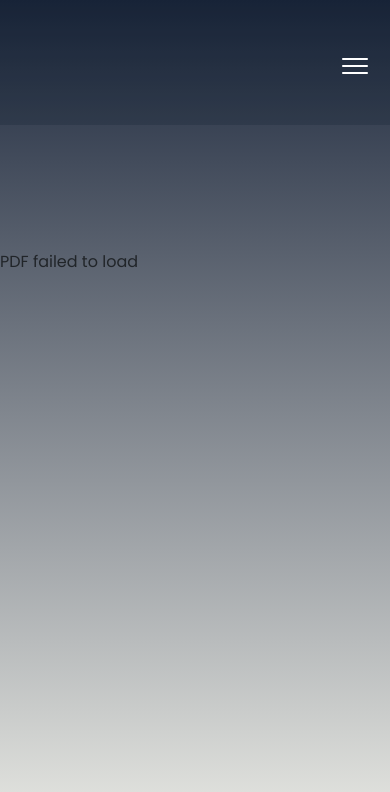
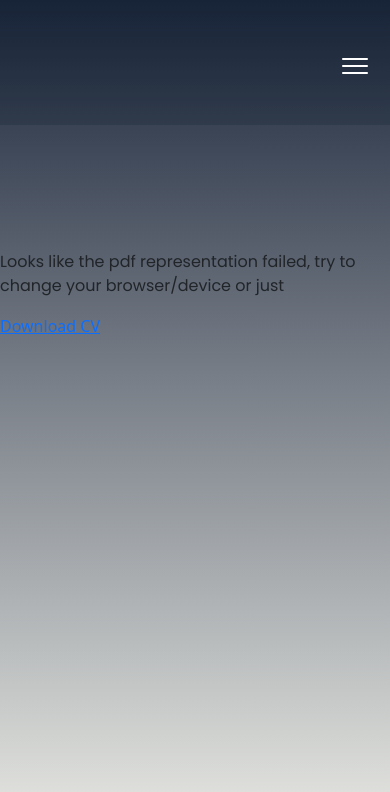
Before and after one commit to IgorPolajzer/software_developer_portfolio, a React (Create React App) app: page /cv in a window 390 px wide. Shown: the top 792 px of the page. Built offline with nearby package versions, Linux system fonts and the light colour scheme.

Commit message:
Changed favicon and CurriculumVitae mobile handling.

```diff
--- a/src/pages/CurriculumVitae.jsx
+++ b/src/pages/CurriculumVitae.jsx
@@ -4,19 +4,15 @@ import './../css/CurriculumVitae.css'
 import CV from './../assets/Igor_Polajzer_CV_English.pdf';
 
 function CurriculumVitae() {
-    const isMobile = /Mobi|Android/i.test(navigator.userAgent);
 
     return (
         <div className="cv-section">
-            {isMobile ? (
-                <a href={CV} download className="pdf-download-link">
-                    Download CV
-                </a>
-            ) : (
-                <object data={CV} type="application/pdf" className="pdf">
-                    <p>PDF failed to load</p>
-                </object>
-            )}
+            <object data={CV} type="application/pdf" className="pdf">
+                    <p>Looks like the pdf representation failed, try to change your browser/device or just </p>
+                    <a href={CV} download className="pdf-download-link">
+                        Download CV
+                    </a>
+            </object>
         </div>
     );
 }
```
Also changed, not shown: src/App.js (+4 -4 lines), src/assets/portfolio_project.png, 1 other file (tests, documents, lock files or other folders).
